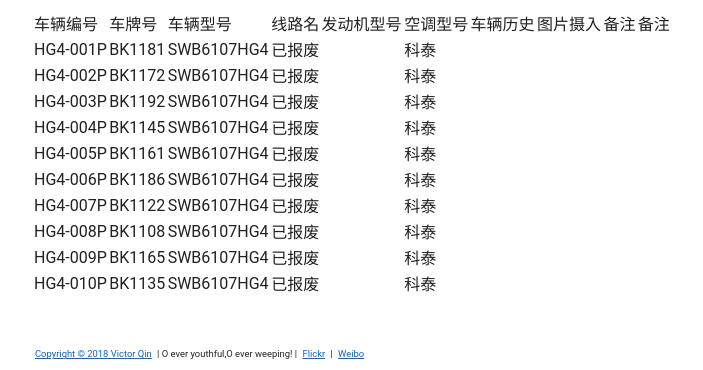
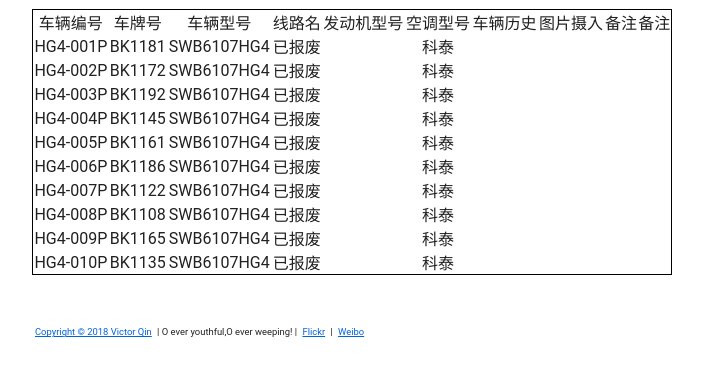
Before and after one commit to yinlqin/yinlqin.github.io, a PHP site: page /photos/citys/shanghai/feng_xian/index.html in a window 1280 px wide. Shown: the part 1153-1523 px from the top of the page, without its empty margins (288-991 px from the left). After the commit the page ends 1490 px from the top, so only its background shows below. Run offline with PHP 8.4, Linux system fonts and the light colour scheme.

Commit message:
Update style.css

```diff
--- a/styles/style.css
+++ b/styles/style.css
@@ -68,7 +68,18 @@ img {
 table {
     width: 100%;
     border: 1;
+    height: auto;
+    margin: 10px auto 10px auto;
+    border: thin solid black;
+    border-collapse: collapse;
+    text-align: center;
 
+}
+caption {
+    font-size: 20px;
+    height: 25px;
+    line-height: 25px;
+    margin: 10px 0;
 }
 tr {
     height: 15pt;
@@ -79,6 +90,10 @@ td {
 
 
 }
+th {
+    background-color: #ccc;
+}
+
 .list {
     margin-top: 64px;
     line-height: 2em;
```
